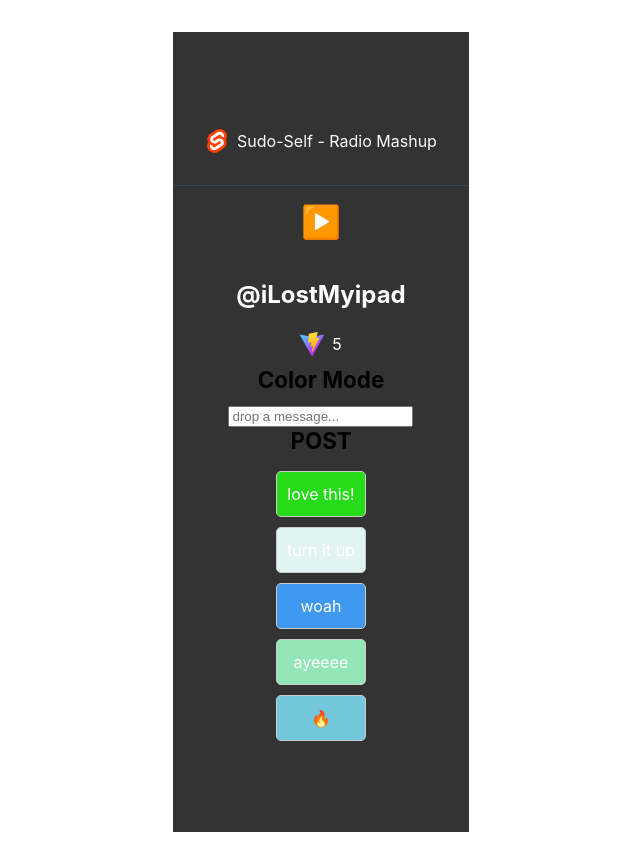
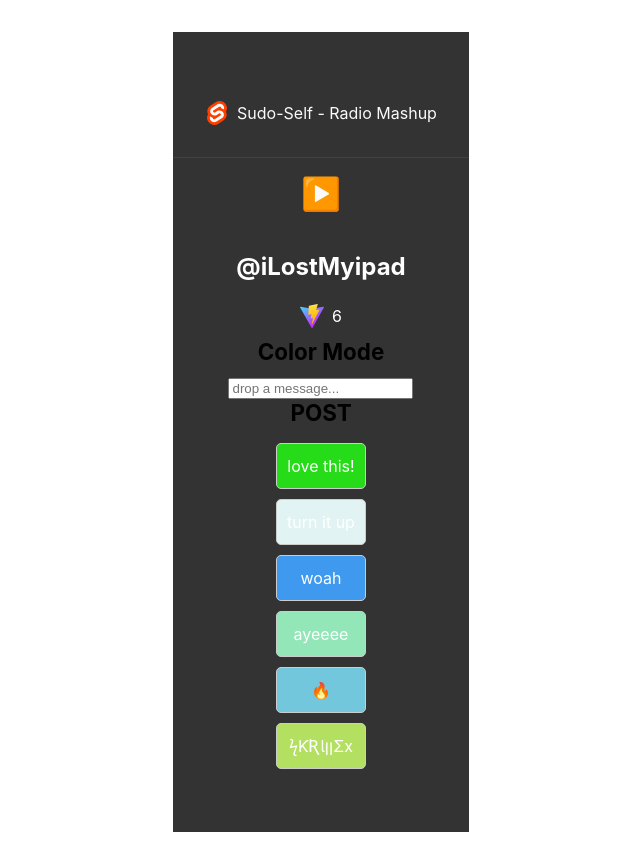
Before and after one commit to sudo-self/svelte-mp3, a Svelte app: page / in a window 1280 px wide. Shown: the whole page, without its empty margins (319-959 px from the left). Built offline with nearby package versions, Linux system fonts and the light colour scheme.

Commit message:
Update App.svelte
Signed-off-by: Sudo-Self <sudo-self@proton.me>

```diff
--- a/src/App.svelte
+++ b/src/App.svelte
@@ -4,7 +4,7 @@
   import { writable } from 'svelte/store';
   const messageCount = writable(0);
   let messageText = '';
-  let messages = ["love this!", "turn it up", "woah", "ayeeee", "🔥"];
+  let messages = ["love this!", "turn it up", "woah", "ayeeee", "🔥", "ϟƘƦƖןןΣx﻿"];
   let isDarkMode = true;
   let isLoading = false;
 
```
